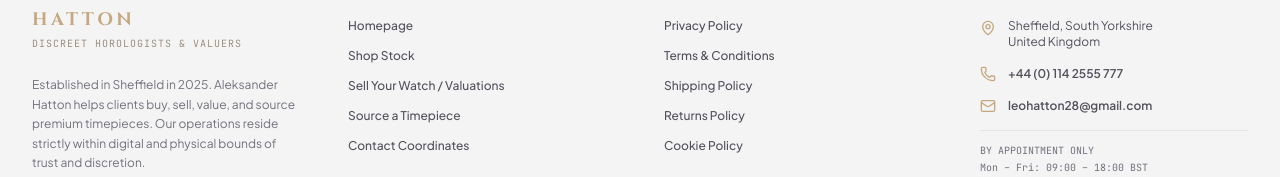
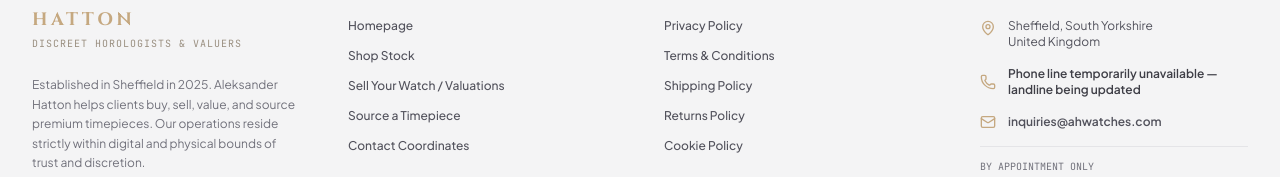
Before and after one commit to AleksanderHatton/Aleksander-Hatton-watches, a React (Vite) app: page / in a window 1280 px wide. Shown: the part 3071-3248 px from the top of the page. Built offline with nearby package versions, Linux system fonts and the light colour scheme; no server answers.

Commit message:
Update Footer.tsx

```diff
--- a/src/components/Footer.tsx
+++ b/src/components/Footer.tsx
@@ -40,7 +40,7 @@ export default function Footer({ setView, openPolicies }: FooterProps) {
             </p>
             <div className="flex items-center space-x-4">
               <a
-                href="https://instagram.com"
+                href="https://www.instagram.com/aleksander.h.watches/"
                 target="_blank"
                 rel="noreferrer"
                 className="w-8 h-8 rounded-full border border-zinc-300 hover:border-[#C5A880] hover:text-[#C5A880] flex items-center justify-center transition-colors text-zinc-500 bg-white"
@@ -48,7 +48,7 @@ export default function Footer({ setView, openPolicies }: FooterProps) {
                 <Instagram className="w-4 h-4" />
               </a>
               <a
-                href="https://linkedin.com"
+                href="https://www.linkedin.com/company/aleksander-hatton/?viewAsMember=true"
                 target="_blank"
                 rel="noreferrer"
                 className="w-8 h-8 rounded-full border border-zinc-300 hover:border-[#C5A880] hover:text-[#C5A880] flex items-center justify-center transition-colors text-zinc-500 bg-white"
@@ -144,11 +144,11 @@ export default function Footer({ setView, openPolicies }: FooterProps) {
               </div>
               <div className="flex items-center gap-3">
                 <Phone className="w-4 h-4 text-[#C5A880] shrink-0" />
-                <a href="tel:+441142555777" className="hover:text-zinc-950 transition-colors font-semibold">+44 (0) 114 2555 777</a>
+                <span className="font-semibold text-zinc-700">Phone line temporarily unavailable — landline being updated</span>
               </div>
               <div className="flex items-center gap-3">
                 <Mail className="w-4 h-4 text-[#C5A880] shrink-0" />
-                <a href="mailto:leohatton28@gmail.com" className="hover:text-zinc-950 transition-colors font-semibold">leohatton28@gmail.com</a>
+                <a href="mailto:inquiries@ahwatches.com" className="hover:text-zinc-950 transition-colors font-semibold">inquiries@ahwatches.com</a>
               </div>
               <div className="pt-3 border-t border-zinc-200 text-[10px] text-zinc-500 leading-relaxed font-mono">
                 BY APPOINTMENT ONLY<br />
```
